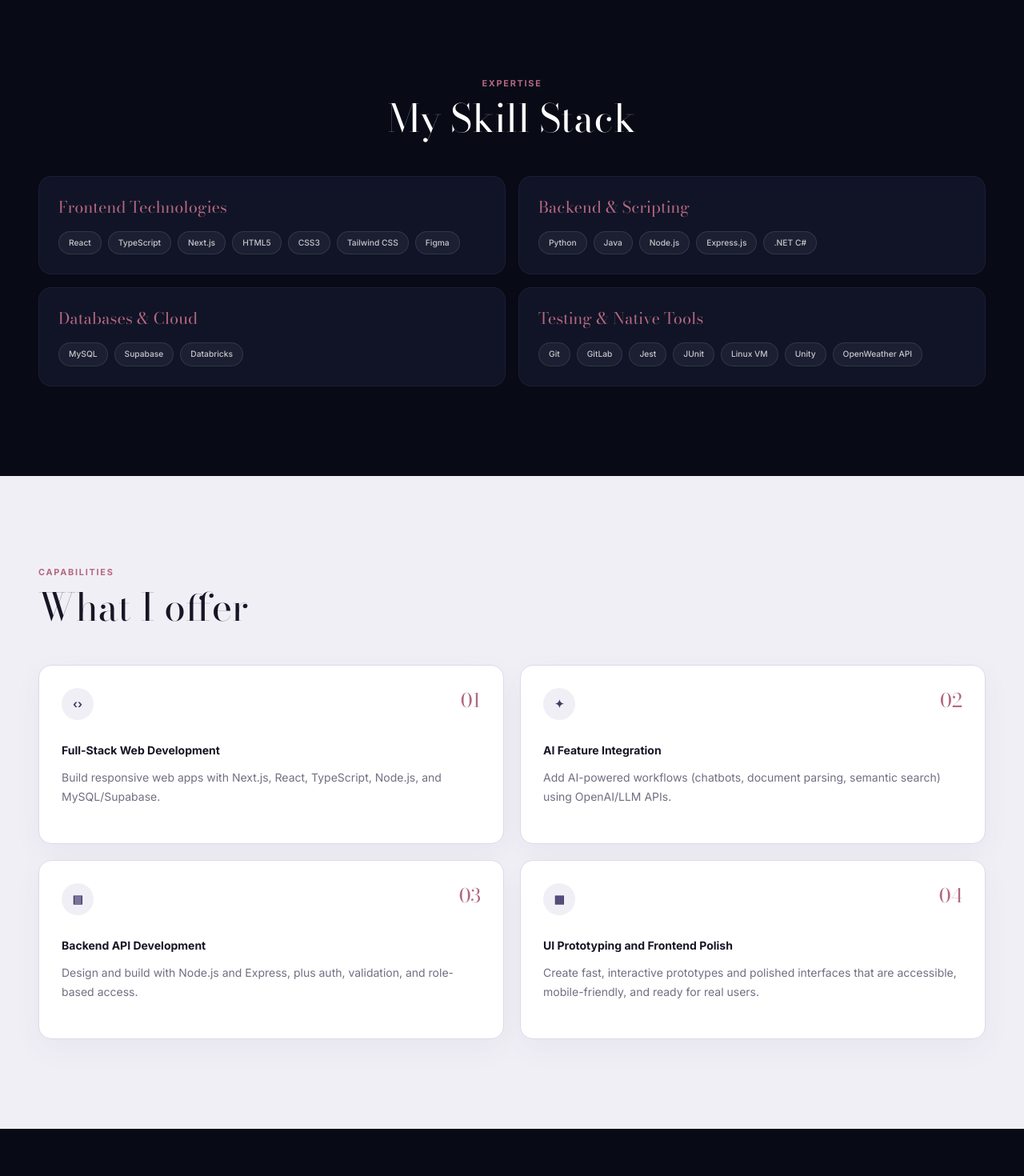
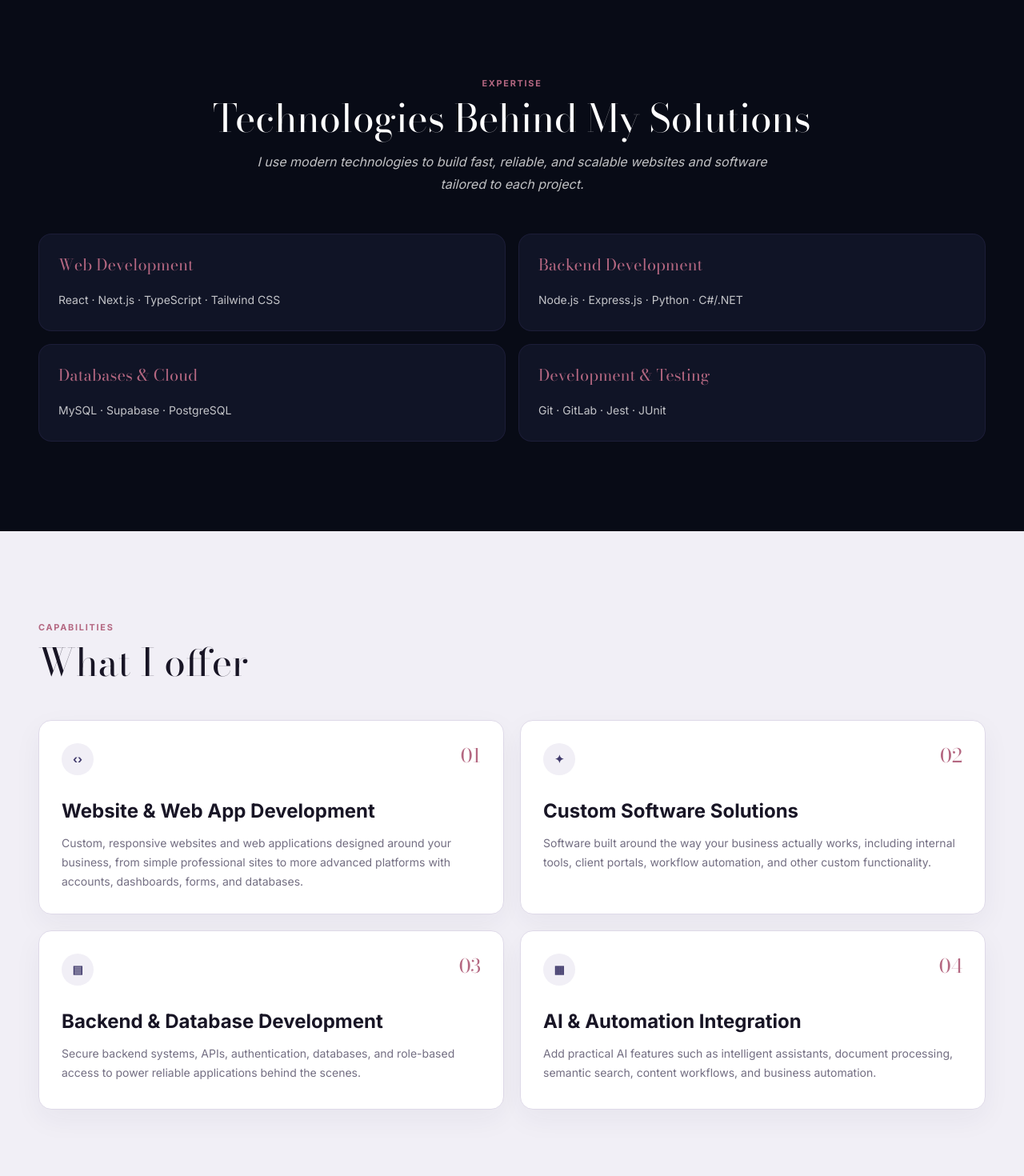
Before and after one commit to K41L3r14/portfolio, a Next.js app in the folder portfolio/: page /en in a window 1280 px wide. Shown: the part 1540-3010 px from the top of the page at 80% size. Built offline with nearby package versions, Linux system fonts and the light colour scheme.

Commit message:
changes layout and wording on sections

```diff
--- a/portfolio/src/app/components/sections/ServicesPage.tsx
+++ b/portfolio/src/app/components/sections/ServicesPage.tsx
@@ -4,10 +4,10 @@ import type { ServicesCopy } from "@/i18n/translations";
 type ServicesPageProps = { copy: ServicesCopy; locale: Locale };
 
 const skillGroups = [
-  { title: "Frontend Technologies", skills: ["React", "TypeScript", "Next.js", "HTML5", "CSS3", "Tailwind CSS", "Figma"] },
-  { title: "Backend & Scripting", skills: ["Python", "Java", "Node.js", "Express.js", ".NET C#"] },
-  { title: "Databases & Cloud", skills: ["MySQL", "Supabase", "Databricks"] },
-  { title: "Testing & Native Tools", skills: ["Git", "GitLab", "Jest", "JUnit", "Linux VM", "Unity", "OpenWeather API"] },
+  { title: "Web Development", skills: ["React", "Next.js", "TypeScript", "Tailwind CSS"] },
+  { title: "Backend Development", skills: ["Node.js", "Express.js", "Python", "C#/.NET"] },
+  { title: "Databases & Cloud", skills: ["MySQL", "Supabase", "PostgreSQL"] },
+  { title: "Development & Testing", skills: ["Git", "GitLab", "Jest", "JUnit"] },
 ];
 
 const serviceIcons = ["‹›", "✦", "▤", "▦"];
@@ -17,7 +17,7 @@ export default function ServicesPage({ copy, locale }: ServicesPageProps) {
   const localizedSkillGroups = skillGroups.map((group, index) => ({
     ...group,
     title: isSpanish
-      ? ["Tecnologías Frontend", "Backend y Scripting", "Bases de Datos y Cloud", "Pruebas y Herramientas"][index]
+      ? ["Desarrollo Web", "Desarrollo Backend", "Bases de Datos y Nube", "Desarrollo y Pruebas"][index]
       : group.title,
   }));
 
@@ -28,14 +28,13 @@ export default function ServicesPage({ copy, locale }: ServicesPageProps) {
           <div className="text-center">
             <p className="eyebrow">{isSpanish ? "Experiencia" : "Expertise"}</p>
             <h2 className="title-font mt-3 text-4xl sm:text-5xl">{copy.skillStackTitle}</h2>
+            <p className="mx-auto mt-4 max-w-2xl text-base italic leading-7 text-white/75">{copy.skillStackDescription}</p>
           </div>
           <div className="mt-12 grid gap-4 md:grid-cols-2">
             {localizedSkillGroups.map((group) => (
               <article key={group.title} className="rounded-2xl border border-[#413B6C]/25 bg-[#101426] p-6">
                 <h3 className="title-font text-xl text-[#B46781]">{group.title}</h3>
-                <div className="mt-4 flex flex-wrap gap-2">
-                  {group.skills.map((skill) => <span key={skill} className="rounded-full border border-white/10 bg-white/5 px-3 py-1.5 text-[0.64rem] font-medium text-white/75">{skill}</span>)}
-                </div>
+                <p className="mt-4 text-sm leading-7 text-white/75">{group.skills.join(" · ")}</p>
               </article>
             ))}
           </div>
@@ -53,7 +52,7 @@ export default function ServicesPage({ copy, locale }: ServicesPageProps) {
                   <span className="flex h-10 w-10 items-center justify-center rounded-full bg-[#f1eff6] text-sm font-bold text-[#413B6C]">{serviceIcons[index]}</span>
                   <span className="title-font text-2xl text-[#B46781]">{service.priority}</span>
                 </div>
-                <h3 className="mt-7 text-sm font-bold text-[#181525]">{service.title}</h3>
+                <h3 className="mt-7 text-xl font-bold leading-snug text-[#181525] sm:text-2xl">{service.title}</h3>
                 <p className="mt-3 text-sm leading-6 text-[#736e82]">{service.description}</p>
               </article>
             ))}
--- a/portfolio/src/app/services/page.tsx
+++ b/portfolio/src/app/services/page.tsx
@@ -156,8 +156,11 @@ export default function ServicesPage() {
     <div className="w-full max-w-5xl space-y-8 text-center lg:text-left">
       <section className="space-y-5">
         <h3 className="title-font scrap-tape-title text-4xl text-[#c94841] sm:text-5xl">
-          My Skill Stack
+          Technologies Behind My Solutions
         </h3>
+        <p className="description-font text-base italic leading-7">
+          I use modern technologies to build fast, reliable, and scalable websites and software tailored to each project.
+        </p>
         <div
           ref={skillsGridRef}
           className="rounded-none border border-[#d3c8b6] bg-transparent p-4 shadow-lg sm:p-5"
--- a/portfolio/src/i18n/translations.ts
+++ b/portfolio/src/i18n/translations.ts
@@ -40,6 +40,7 @@ export type ServiceItemCopy = {
 
 export type ServicesCopy = {
   skillStackTitle: string;
+  skillStackDescription: string;
   servicesTitle: string;
   services: ServiceItemCopy[];
 };
@@ -209,32 +210,33 @@ export const translations: Record<Locale, PortfolioTranslation> = {
       ],
     },
     services: {
-      skillStackTitle: "My Skill Stack",
+      skillStackTitle: "Technologies Behind My Solutions",
+      skillStackDescription: "I use modern technologies to build fast, reliable, and scalable websites and software tailored to each project.",
       servicesTitle: "My Services",
       services: [
         {
           priority: "01",
-          title: "Full-Stack Web Development",
+          title: "Website & Web App Development",
           description:
-            "Build responsive web apps with Next.js, React, TypeScript, Node.js, and MySQL/Supabase.",
+            "Custom, responsive websites and web applications designed around your business, from simple professional sites to more advanced platforms with accounts, dashboards, forms, and databases.",
         },
         {
           priority: "02",
-          title: "AI Feature Integration",
+          title: "Custom Software Solutions",
           description:
-            "Add AI-powered workflows (chatbots, document parsing, semantic search) using OpenAI/LLM APIs.",
+            "Software built around the way your business actually works, including internal tools, client portals, workflow automation, and other custom functionality.",
         },
         {
           priority: "03",
-          title: "Backend API Development",
+          title: "Backend & Database Development",
           description:
-            "Design and build with Node.js and Express, plus auth, validation, and role-based access.",
+            "Secure backend systems, APIs, authentication, databases, and role-based access to power reliable applications behind the scenes.",
         },
         {
           priority: "04",
-          title: "UI Prototyping and Frontend Polish",
+          title: "AI & Automation Integration",
           description:
-            "Create fast, interactive prototypes and polished interfaces that are accessible, mobile-friendly, and ready for real users.",
+            "Add practical AI features such as intelligent assistants, document processing, semantic search, content workflows, and business automation.",
         },
       ],
     },
@@ -471,32 +473,33 @@ export const translations: Record<Locale, PortfolioTranslation> = {
       ],
     },
     services: {
-      skillStackTitle: "Mi Stack de Habilidades",
+      skillStackTitle: "Tecnologías detrás de mis soluciones",
+      skillStackDescription: "Utilizo tecnologías modernas para crear sitios web y software rápidos, confiables y escalables, adaptados a cada proyecto.",
       servicesTitle: "Mis Servicios",
       services: [
         {
           priority: "01",
-          title: "Desarrollo Web Full-Stack",
+          title: "Desarrollo de Sitios y Aplicaciones Web",
           description:
-            "Construyo aplicaciones web responsivas con Next.js, React, TypeScript, Node.js y MySQL/Supabase.",
+            "Sitios y aplicaciones web personalizados y adaptables a cualquier dispositivo, diseñados para tu negocio, desde sitios profesionales sencillos hasta plataformas más avanzadas con cuentas, paneles de control, formularios y bases de datos.",
         },
         {
           priority: "02",
-          title: "Integracion de Funciones con IA",
+          title: "Soluciones de Software a Medida",
           description:
-            "Integro flujos con IA (chatbots, procesamiento de documentos, busqueda semantica) usando APIs de OpenAI y otros LLMs.",
+            "Software creado en torno a la forma en que realmente funciona tu negocio, incluyendo herramientas internas, portales para clientes, automatización de flujos de trabajo y otras funcionalidades personalizadas.",
         },
         {
           priority: "03",
-          title: "Desarrollo de APIs Backend",
+          title: "Desarrollo Backend y de Bases de Datos",
           description:
-            "Diseno y desarrollo APIs con Node.js y Express, incluyendo autenticacion, validacion y control de acceso por roles.",
+            "Sistemas backend seguros, APIs, autenticación, bases de datos y acceso basado en roles para respaldar aplicaciones confiables detrás de escena.",
         },
         {
           priority: "04",
-          title: "Prototipado UI y Pulido Frontend",
+          title: "Integración de IA y Automatización",
           description:
-            "Creo prototipos rapidos e interfaces pulidas, accesibles y adaptadas a mobile, listas para usuarios reales.",
+            "Incorpora funciones prácticas de IA, como asistentes inteligentes, procesamiento de documentos, búsqueda semántica, flujos de trabajo de contenido y automatización empresarial.",
         },
       ],
     },
```
